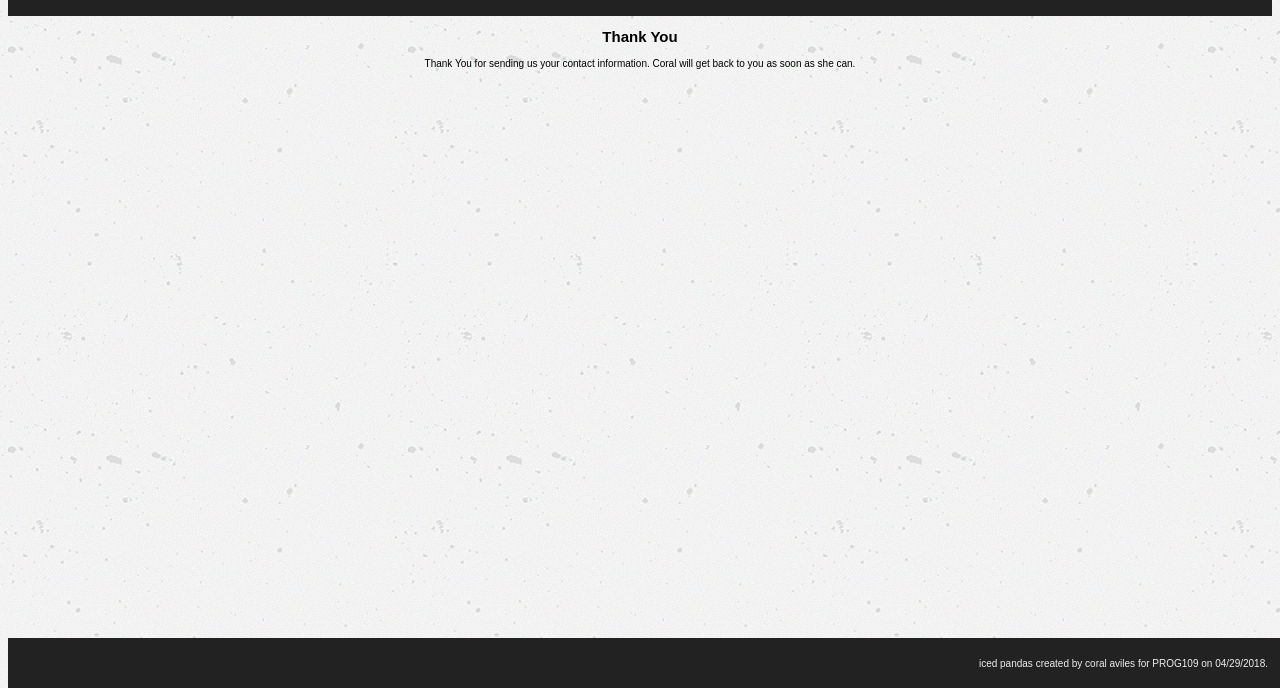
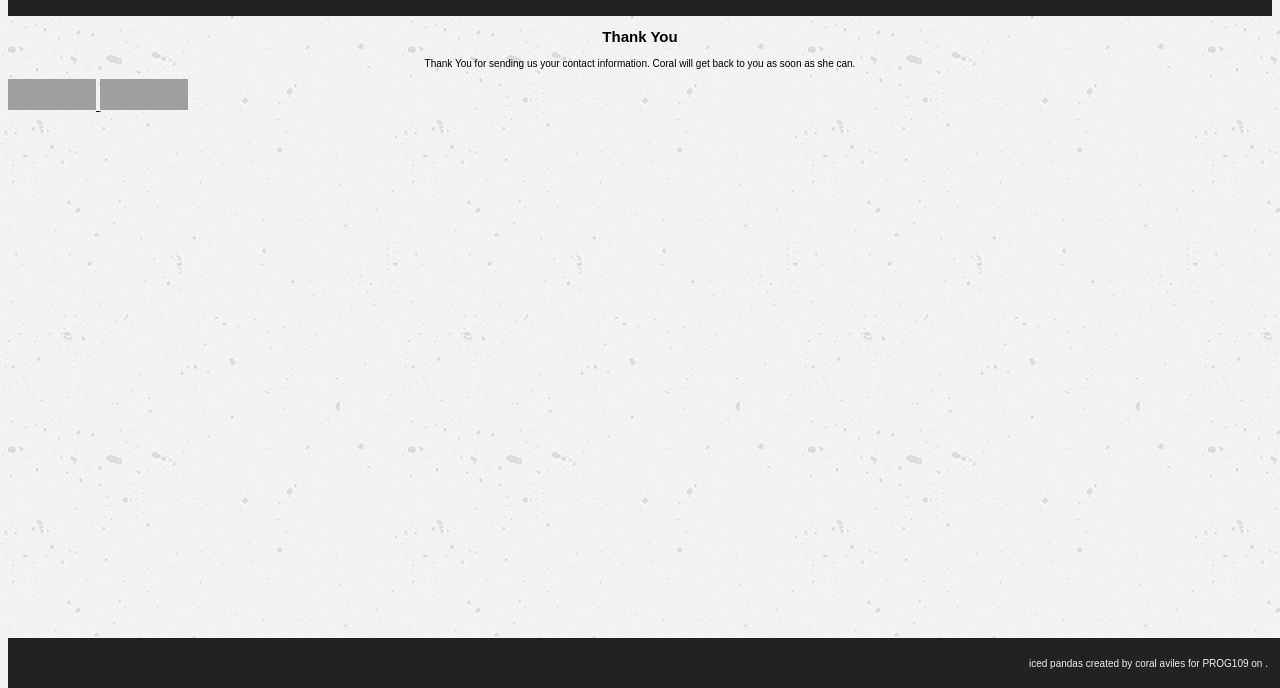
Before and after one commit to kkairen/avilesc, a plain HTML site: page thanks.html in a window 1280 px wide. Shown: the part 112-800 px from the top of the page. Drawn offline with Linux system fonts and the light colour scheme; grey boxes are pictures that could not be loaded.

Commit message:
Update thanks.html

```diff
--- a/thanks.html
+++ b/thanks.html
@@ -21,7 +21,7 @@
 				<li><a href="index.html">index</a></li>
 				<li><a href="about.html">about</a></li>
 				<li><a href="coursework.html">coursework</a></li>
-				<li><a href="artifacts.hmtl">artifacts</a></li>
+				<li><a href="artifacts.html">artifacts</a></li>
 				<li><a href="modules.html">module assignments</a></li>
 				<li><a href="contact.html">contact</a></li>
 				<li><a href="portfolio.html">portfolio</a></li>
@@ -35,10 +35,14 @@
 		<h2>Thank You</h2>
 		<p>Thank You for sending us your contact information. Coral will get back to you as soon as she can.</p>
 	</div>
-
+	 <a href="http://jigsaw.w3.org/css-validator/check/referer">
+ <img style="border:0;width:88px;height:31px" src="http://jigsaw.w3.org/css-validator/images/vcss-blue" alt="Valid CSS!" /> </a>
+ <a href="http://validator.w3.org/check?uri=referer">
+ <img src="http://www.w3.org/Icons/valid-xhtml10" alt="Valid XHTML 1.0 Strict" height="31" width="88" /> </a>
+ <p id="demo"></p>
 	<footer>
 		<div id="contactme">
-			iced pandas created by coral aviles for PROG109 on 04/29/2018.
+			iced pandas created by coral aviles for PROG109 on <span id="time"></span>.
 		</div>
 	</footer>
 
```
